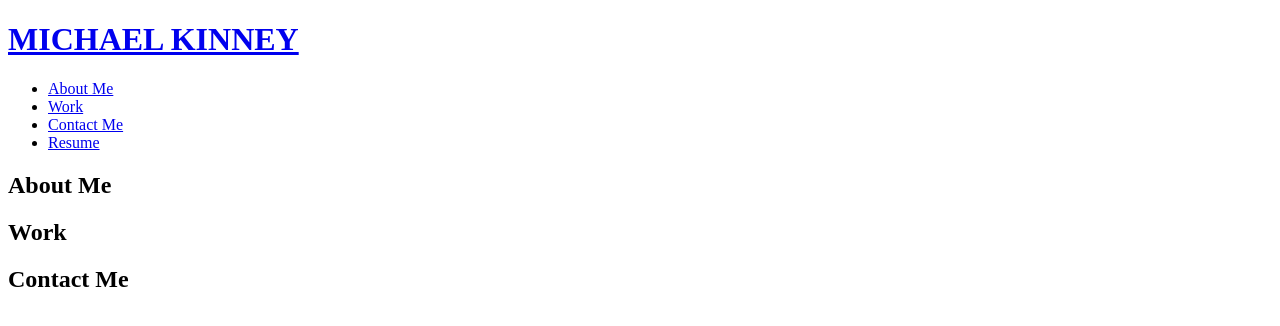
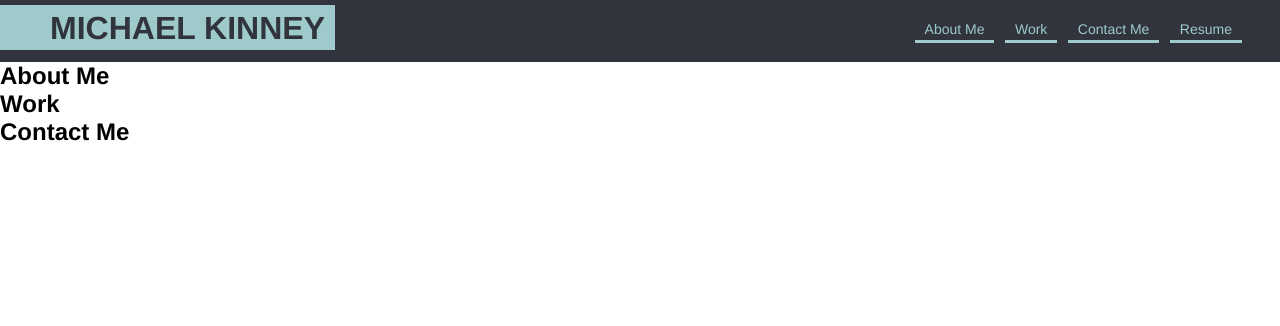
Before and after one commit to kinneym/portfolio, a plain HTML site: page index.html in a window 1280 px wide. Drawn offline with Linux system fonts and the light colour scheme.

Commit message:
style header

```diff
--- a/assets/css/style.css
+++ b/assets/css/style.css
@@ -0,0 +1,61 @@
+* {
+    margin: 0;
+    padding:0;
+}
+
+body {
+    font-family: Helvetica, Arial, sans-serif;
+}
+
+/* header styles */
+header {
+    background-color: #31343C;
+    padding: 10px 35px 15px 0px;
+    display: flex;
+    justify-content: space-between;
+    align-items: center;
+    flex-wrap: wrap;
+}
+
+header h1 a {
+    color: #31343C;
+    background-color: #9ECACC;
+    padding: 5px 10px 4px 50px;
+    border-bottom: 10px solid #31343C;
+}
+
+header a {
+    text-decoration: none;
+    color: #9ECACC;
+}
+
+header nav ul li {
+    list-style: none;
+    display: inline;
+}
+
+header nav ul li a {
+    margin: 0 3px;
+    padding: 3px 10px;
+    font-weight: lighter;
+    font-size: 14px;
+    border-bottom: 3px solid #9ECACC;
+}
+
+/* header nav {
+    background-color: #9ECACC;
+}
+
+header div h1 {
+    font-weight: lighter;
+    color: #31343C;
+}
+
+header a {
+    text-decoration: none;
+    color: #9ECACC;
+}
+
+header div {
+    background-color: #9ECACC;
+} */
```
Also changed, not shown: index.html (line endings or trailing spaces).
